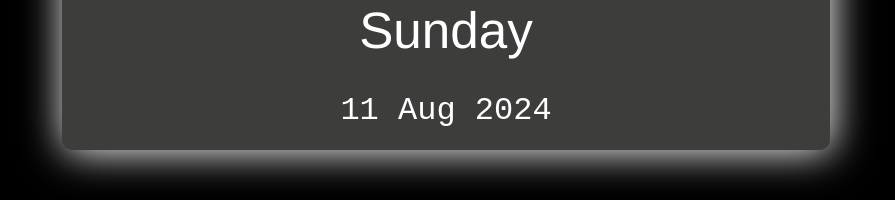
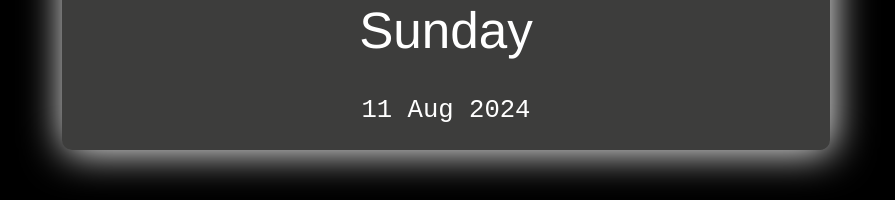
Before and after one commit to MdSakib01/clock, a plain HTML site: page index.html in a window 1280 px wide. Shown: the part 450-650 px from the top of the page, without its empty margins (194-1089 px from the left). Drawn offline with Linux system fonts and the light colour scheme.

Commit message:
Update style.css

```diff
--- a/style.css
+++ b/style.css
@@ -79,7 +79,7 @@ html,body{
     display: flex;
     justify-content:center;
     align-items: center;
-    font-size: 2.5vw;
+    font-size: 2vw;
     font-family: 'Courier New', Courier, monospace;
 }
 @media (max-width:768px) {
```
